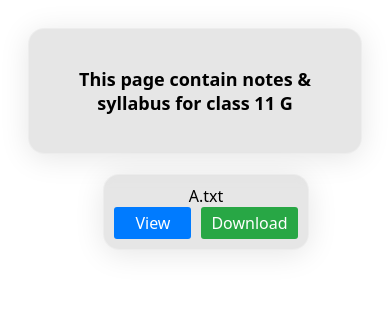
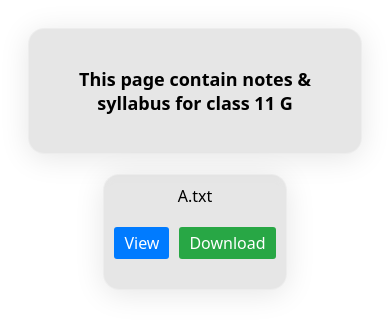
Before and after one commit to Sandesh2007/H-Notes, a website: page Class-11[G]/Class11G.html in a window 390 px wide. Drawn offline with Linux system fonts and the light colour scheme.

Commit message:
added better  view

```diff
--- a/Class-11[G]/style11G.css
+++ b/Class-11[G]/style11G.css
@@ -70,9 +70,9 @@ body {
     border: 1px solid rgba(255, 255, 255, 0.3);
   }
 
-  @media screen and (max-width: 500px) {
+  @media screen and (max-width: 718px) {
     .file-container {
-      width: 100%;
+      width: auto;
       flex-direction: column;
       align-items: flex-start;
     }
@@ -80,6 +80,7 @@ body {
     .file-name,
     .button-container {
       width: 100%;
+      padding-bottom: 20px;
       text-align: center;
     }
 
--- a/Class-12[G]/style12G.css
+++ b/Class-12[G]/style12G.css
@@ -50,9 +50,9 @@ body {
     border: 1px solid rgba(255, 255, 255, 0.3);
   }
 
-  @media screen and (max-width: 500px) {
+  @media screen and (max-width: 718px) {
     .file-container {
-      width: 100%;
+      width: auto;
       flex-direction: column;
       align-items: flex-start;
     }
@@ -60,6 +60,7 @@ body {
     .file-name,
     .button-container {
       width: 100%;
+      padding-bottom: 20px;
       text-align: center;
     }
 
--- a/Class-12[T]/style12T.css
+++ b/Class-12[T]/style12T.css
@@ -49,9 +49,9 @@ body {
   border: 1px solid rgba(255, 255, 255, 0.3);
 }
 
-@media screen and (max-width: 500px) {
+@media screen and (max-width: 718px) {
   .file-container {
-    width: 100%;
+    width: auto;
     flex-direction: column;
     align-items: flex-start;
   }
@@ -59,6 +59,7 @@ body {
   .file-name,
   .button-container {
     width: 100%;
+    padding-bottom: 20px;
     text-align: center;
   }
 
```
